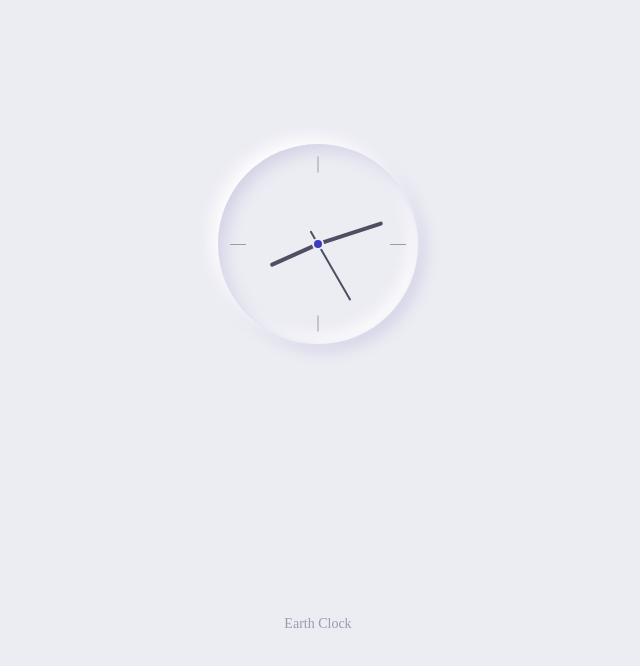
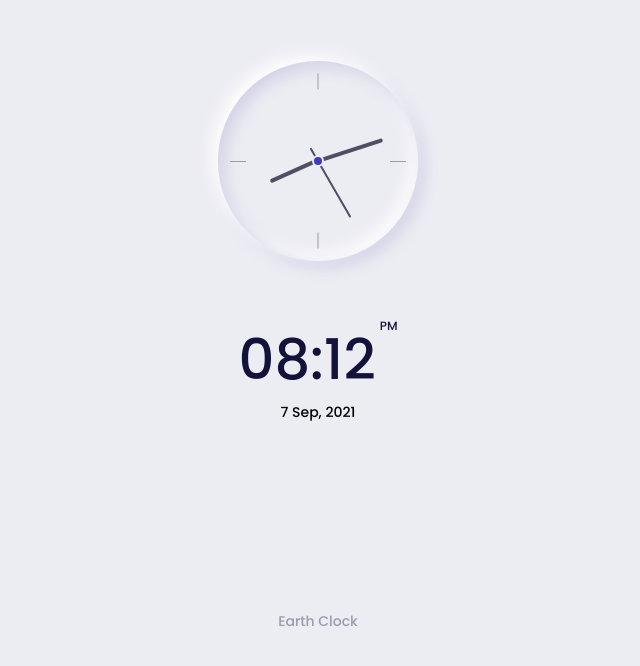
Before and after one commit to Emon-git/Earth-Clock, a plain HTML site: page index.html in a window 1280 px wide. Shown: the part 128-794 px from the top of the page, without its empty margins (322-962 px from the left). Drawn offline with nearby package versions, Linux system fonts and the light colour scheme.

Commit message:
Modification for Text clock and dd/mm/yy

```diff
--- a/index.html
+++ b/index.html
@@ -2,10 +2,12 @@
 <html lang="en">
 <head>
     <meta charset="UTF-8">
-    <meta http-equiv="X-UA-Compatible" content="IE=edge">
     <meta name="viewport" content="width=device-width, initial-scale=1.0">
     <link rel="stylesheet"href="https://cdn.jsdelivr.net/npm/boxicons@latest/css/boxicons.min.css">
     <link rel="stylesheet" href="style.css">
+
+
+
     <title>Clock Earth</title>
 </head>
 <body>
@@ -23,6 +25,20 @@
                     <div class="clock__minutes" id="clock-minutes"></div>
                     <div class="clock__seconds" id="clock-seconds"></div>
                 </div>
+
+                <div>
+                    <div class="clock__text">
+                        <div class="clock__text-hour" id="text-hour"></div>
+                        <div class="clock__text-minutes" id="text-minutes"></div>
+                        <div class="clock__text-AMPM" id="text-AMPM"></div>
+                    </div>
+
+                    <div class="clock__date">
+                        <span id="date-day"></span>
+                        <span id="date-month"></span>
+                        <span id="date-year"></span>
+                    </div>
+                </div>
             </div>
 
             <a href="" target="_blank" class="clock__logo">Earth Clock</a>
--- a/j_script.js
+++ b/j_script.js
@@ -18,3 +18,69 @@ seconds.style.transform = `rotateZ(${ss}deg)`
 
 }
 setInterval(clock,1000) // 1000=1s
+
+
+//Clock & Date
+
+const textHour = document.getElementById('text-hour'),
+      textMinutes = document.getElementById('text-minutes'),
+      textAMPM = document.getElementById('text-AMPM'),
+      dateDay = document.getElementById('date-day'),
+      dateMonth = document.getElementById('date-month'),
+      dateYear = document.getElementById('date-year')
+
+const clockText = () =>{
+    let date = new Date();
+
+
+    let hh = date.getHours(),
+        ampm,
+        mm = date.getMinutes(),
+        dat = date.getDate(),
+        mon = date.getMonth(),
+        yr = date.getFullYear();
+
+    if(hh >= 12){
+        hh = hh - 12;
+        ampm = 'PM';
+    }else{
+        ampm = 'AM';
+    }
+
+    if(hh == 0){
+        hh = 12;
+    }
+
+
+
+    textHour.innerHTML = `${hh}:`
+    textMinutes.innerHTML = `${mm}`
+    textAMPM.innerHTML = `${ampm}`
+
+    let months = ['Jan', 'Feb', 'Mar', 'Apr', 'May', 'Jun', 'Jul',
+                  'Aug', 'Sep', 'Oct', 'Nov', 'Dec']
+
+
+
+    dateDay.innerHTML = `${dat}`
+    dateMonth.innerHTML = `${months[mon]}, `,
+    dateYear.innerHTML = yr
+
+    if(hh < 10){
+        textHour.innerHTML = `0${hh}:`
+    }
+
+    if(mm < 10){
+        textMinutes.innerHTML = `0${mm}`
+    }
+
+    /*if(mon < 10){
+        dateMonth.innerHTML = `0${mon}-`
+    }
+
+    if(dat < 10){
+        dateDay.innerHTML = `0${dat}-`
+    }*/
+}
+
+setInterval(clockText,1000) // 1000=1s
--- a/style.css
+++ b/style.css
@@ -12,7 +12,7 @@
 
     /*--font--*/
 
-    --body-font: font-family: 'Poppins', sans-serif;
+    --body-font:'Poppins', sans-serif;
     --biggest-font-size: 3rem;
     --small--font-size: .813rem;
     --smaller-font-size: .75rem;
@@ -58,7 +58,7 @@
 
 body{
     margin: 0;
-    font-family: var(--body-font);
+    font-family:var(--body-font);
     background-color: var(--body-color);
     color: var(--text-color);
 }
@@ -219,3 +219,31 @@ a{
 .clock__logo:hover{
     color: var(--first-color);
 }
+
+
+.clock__text{
+    display: flex;
+    justify-content: center;
+}
+
+.clock__text-hour,
+.clock__text-minutes{
+    font-size: var(--biggest-font-size);
+    font-weight: var(--font-medium);
+    color: var(--title-color);
+}
+
+.clock__text-AMPM{
+    font-size: var(--tiny-font-size);
+    color: var(--title-color);
+    font-weight: var(--font-medium);
+    margin-left: var(--mb-0-25);
+
+}
+
+.clock__date{
+    text-align: center;
+    color: black;
+    font-size: var(--small--font-size);
+    font-weight: var(--font-medium);
+}
```
